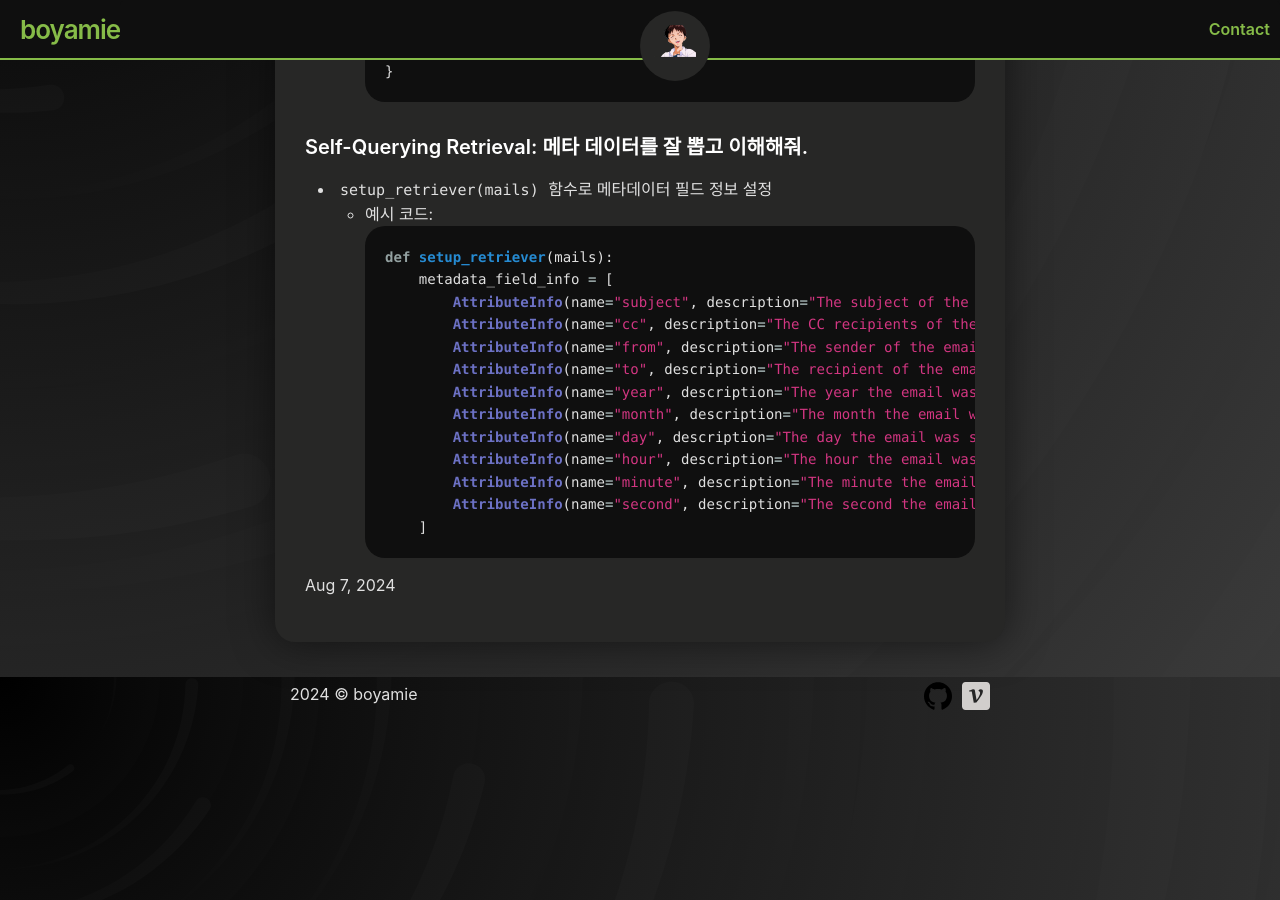
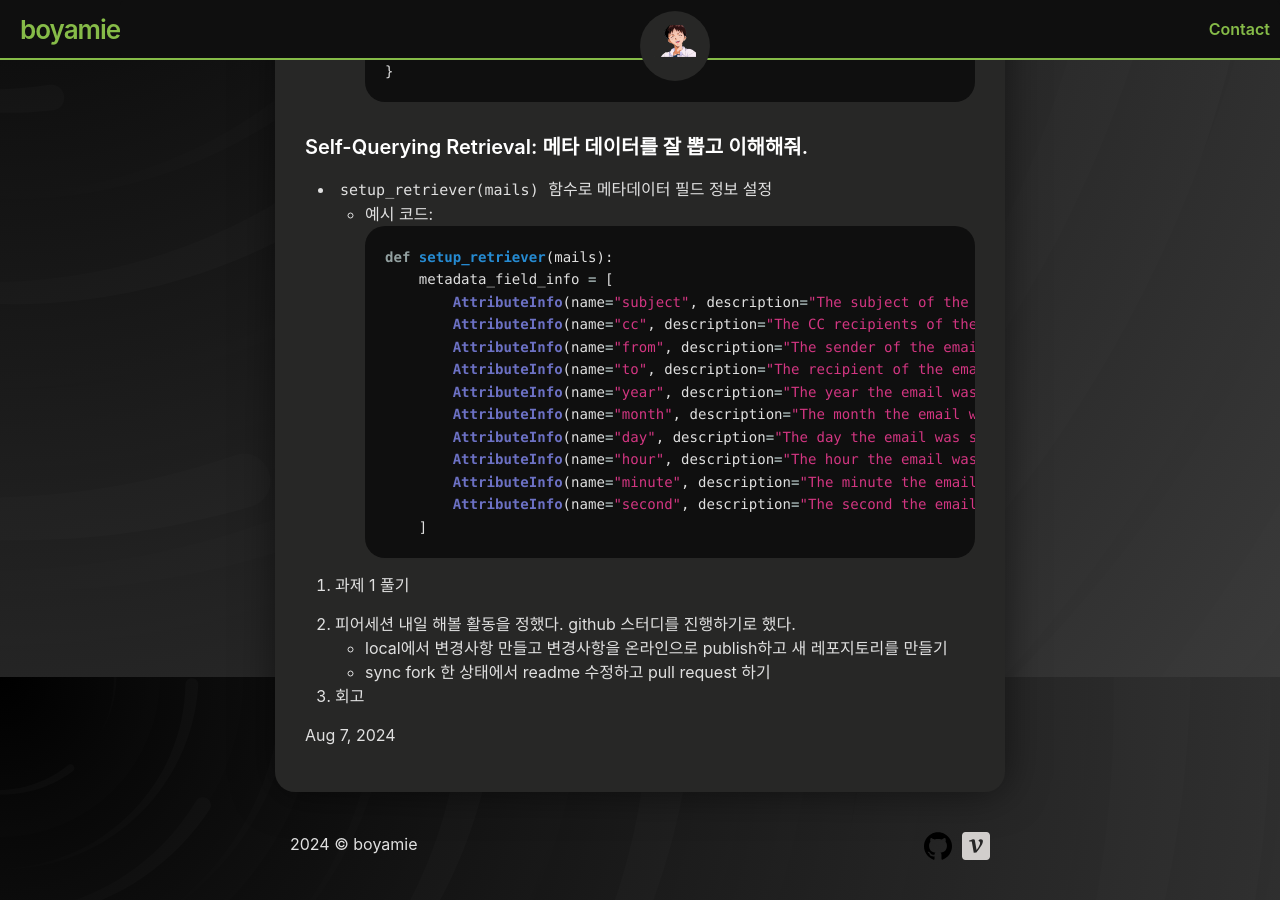
Before and after one commit to boyamie/boyamie.github.io, a Jekyll site: the page built from _posts/2024-08-07-boostcamp_003.md, in a window 1280 px wide and 900 px high, scrolled down 13723 px. Built offline with Jekyll 4.4.1, drawn with Linux system fonts in a browser that asks for light colours.

Commit message:
Update 2024-08-07-boostcamp_003.md

````diff
--- a/_posts/2024-08-07-boostcamp_003.md
+++ b/_posts/2024-08-07-boostcamp_003.md
@@ -460,3 +460,12 @@ RAG를 통해 많은 양의 이메일을 효율적으로 관리하고, 필요한
             AttributeInfo(name="second", description="The second the email was sent. e.g.) 00, 34, 25, 59", type="integer")
         ]
     ```
+
+2. 과제 1 풀기
+
+3. 피어세션
+내일 해볼 활동을 정했다. github 스터디를 진행하기로 했다.
+- local에서 변경사항 만들고 변경사항을 온라인으로 publish하고 새 레포지토리를 만들기
+- sync fork 한 상태에서 readme 수정하고 pull request 하기
+
+4. 회고
````
